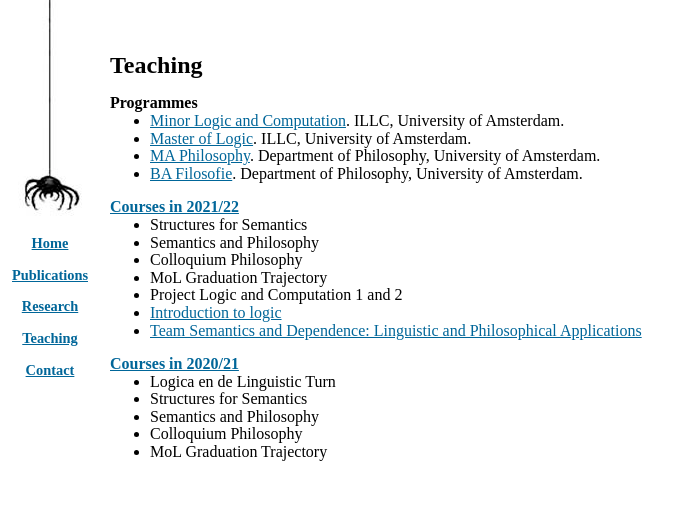
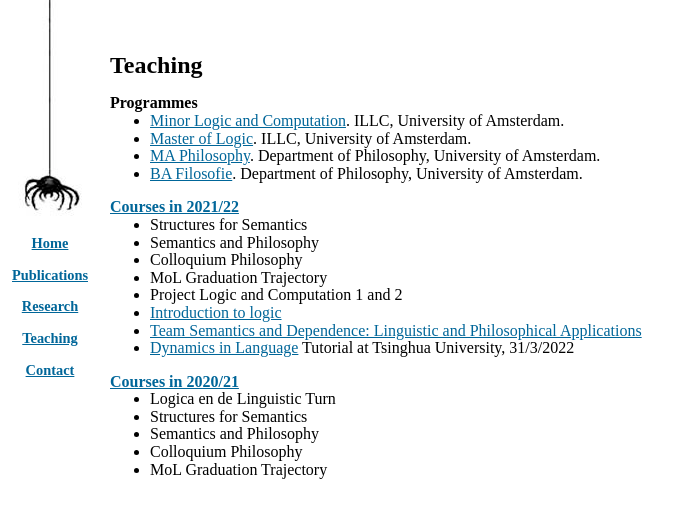
Before and after one commit to rednaw/site, a Jekyll site: the page built from content/teaching.md, in a window 1280 px wide. Shown: the top 518 px of the page, without its empty margins (0-693 px from the left). Built offline with Jekyll 4.4.1, drawn with Linux system fonts in a browser that asks for light colours; some web fonts are replaced.

Commit message:
Update teaching.md

```diff
--- a/content/teaching.md
+++ b/content/teaching.md
@@ -20,6 +20,7 @@
 * Project Logic and Computation 1 and 2
 * [Introduction to logic]({{ site.baseurl }}/introduction-to-logic)
 * [Team Semantics and Dependence: Linguistic and Philosophical Applications](https://m-degano.github.io/teaching/january-project/)
+* [Dynamics in Language](https://www.marialoni.org/resources/DynTutorial2022.pdf) Tutorial at Tsinghua University, 31/3/2022
 
 **[Courses in 2020/21](https://studiegids.uva.nl/xmlpages/page/2020-2021/zoek-docent/docent/9379)**
 * Logica en de Linguistic Turn
```
